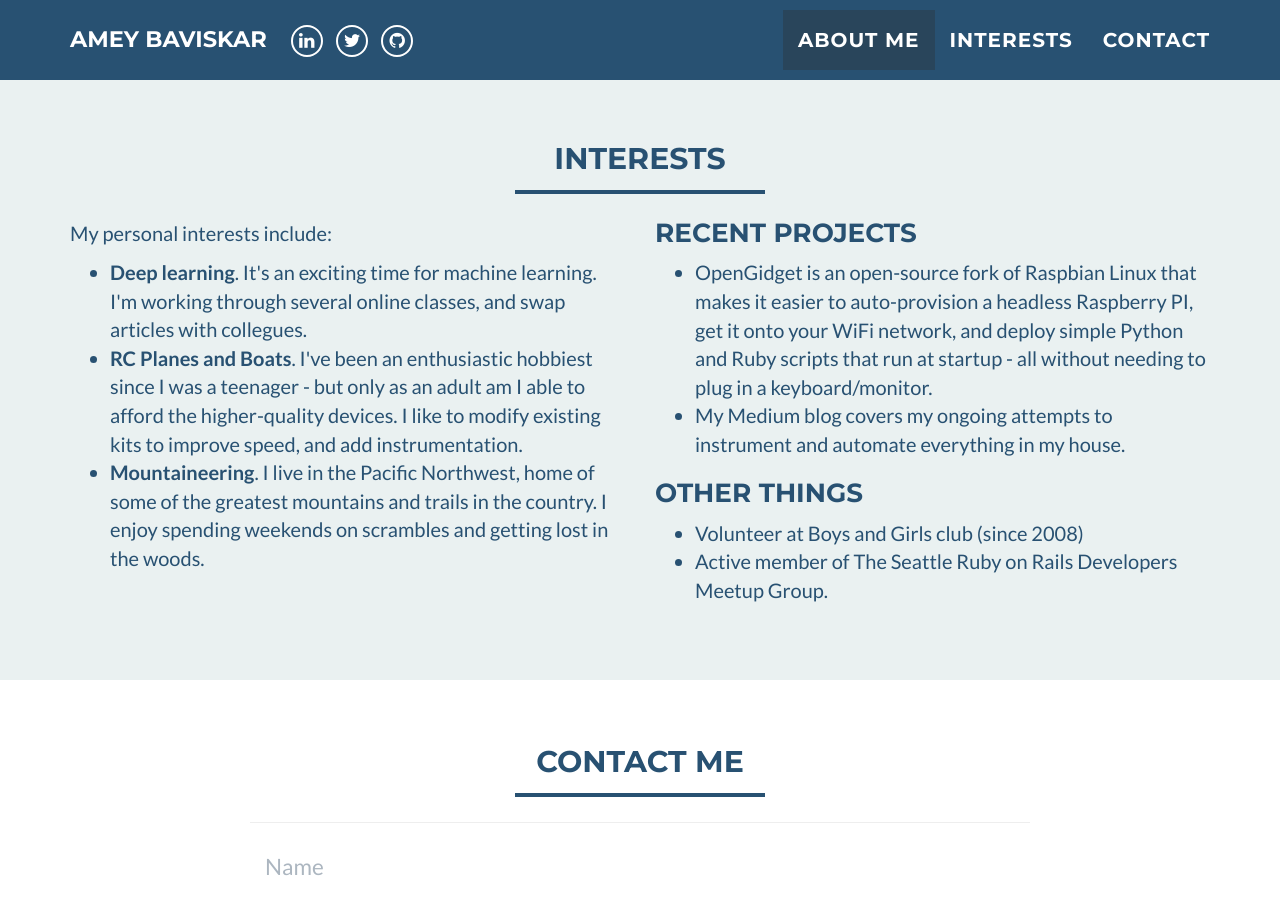
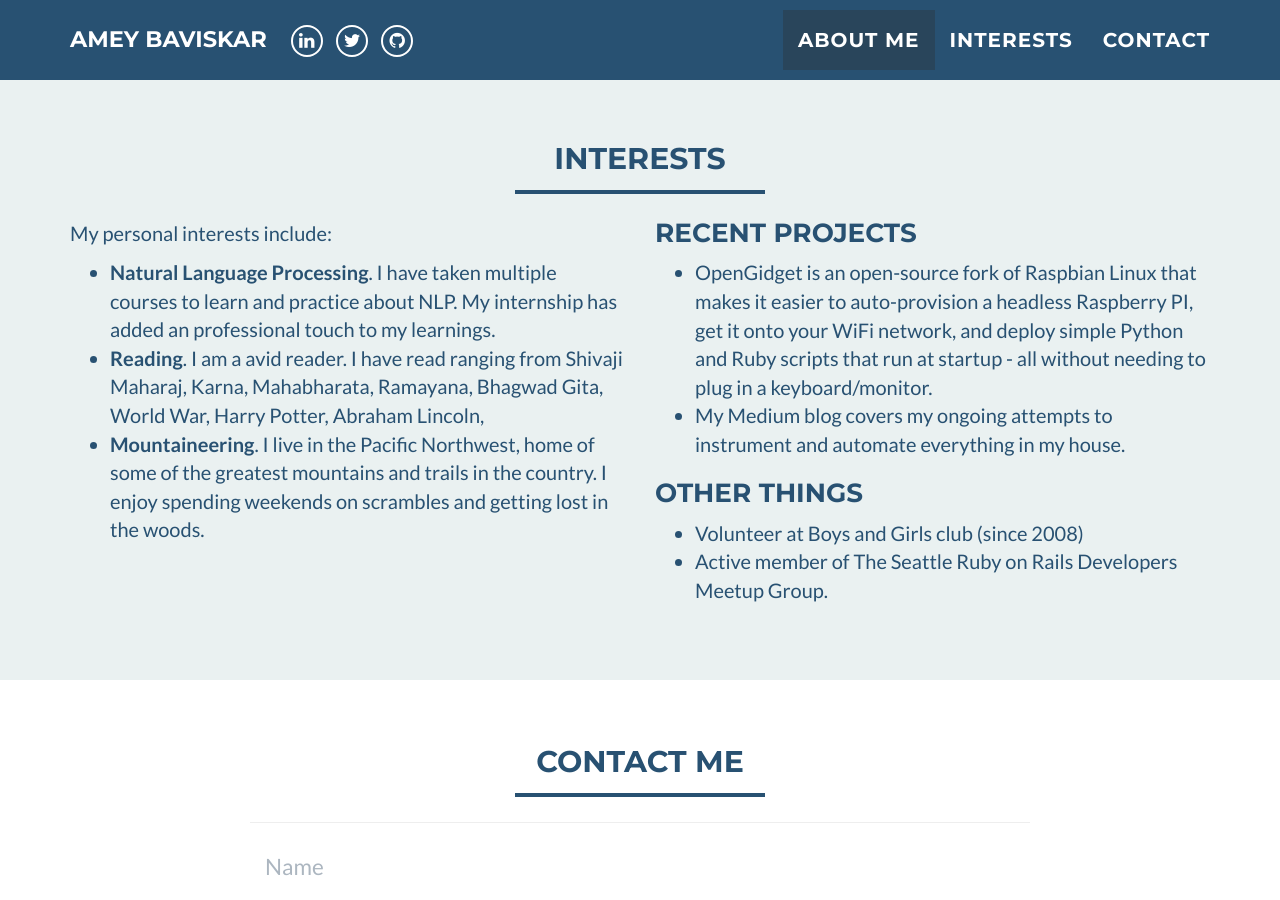
Before and after one commit to ameybav/estr4ng7d.github.io, a Jekyll site: the page built from index.html, in a window 1280 px wide and 900 px high, scrolled down 1068 px. Built offline with Jekyll 4.4.1, drawn with Linux system fonts in a browser that asks for light colours.

Commit message:
Update interests.html

```diff
--- a/_includes/interests.html
+++ b/_includes/interests.html
@@ -13,11 +13,10 @@
         </p>
 			<ul>
 			  <li>
-				 <b>Deep learning</b>. It's an exciting time for machine learning. I'm working through several online classes, and swap articles with collegues.
+				 <b>Natural Language Processing</b>. I have taken multiple courses to learn and practice about NLP. My internship has added an professional touch to my learnings.
 			  </li>
 			  <li>
-				  <b>RC Planes and Boats</b>. I've been an enthusiastic hobbiest since I was a teenager - but only as an adult am I able to afford the higher-quality
-          devices. I like to modify existing kits to improve speed, and add instrumentation.
+				  <b>Reading</b>. I am a avid reader. I have read ranging from Shivaji Maharaj, Karna, Mahabharata, Ramayana, Bhagwad Gita, World War, Harry Potter, Abraham Lincoln,
 			  </li>
 			  <li>
 				  <b>Mountaineering</b>. I live in the Pacific Northwest, home of some of the greatest mountains and trails in the country. I enjoy spending weekends
```
